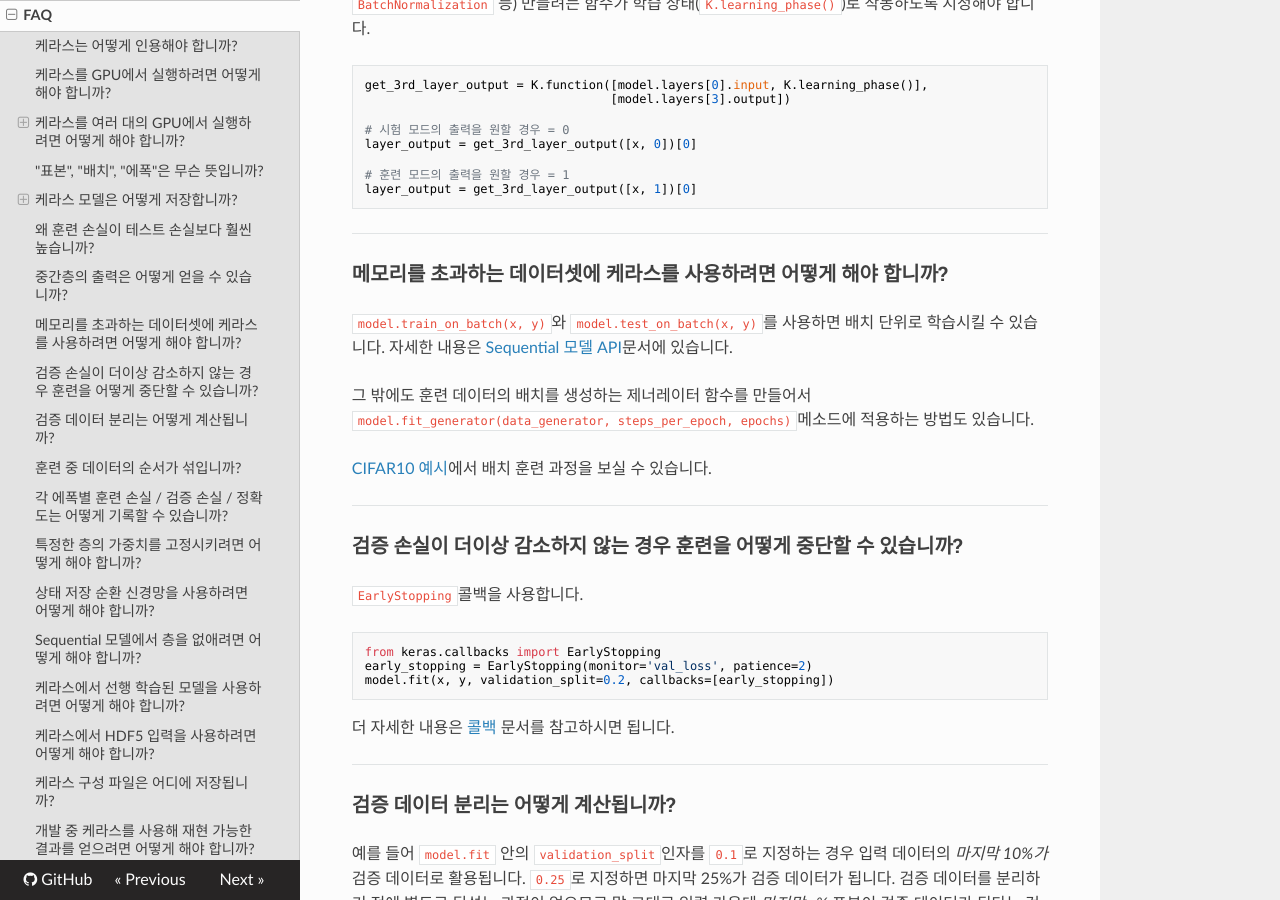
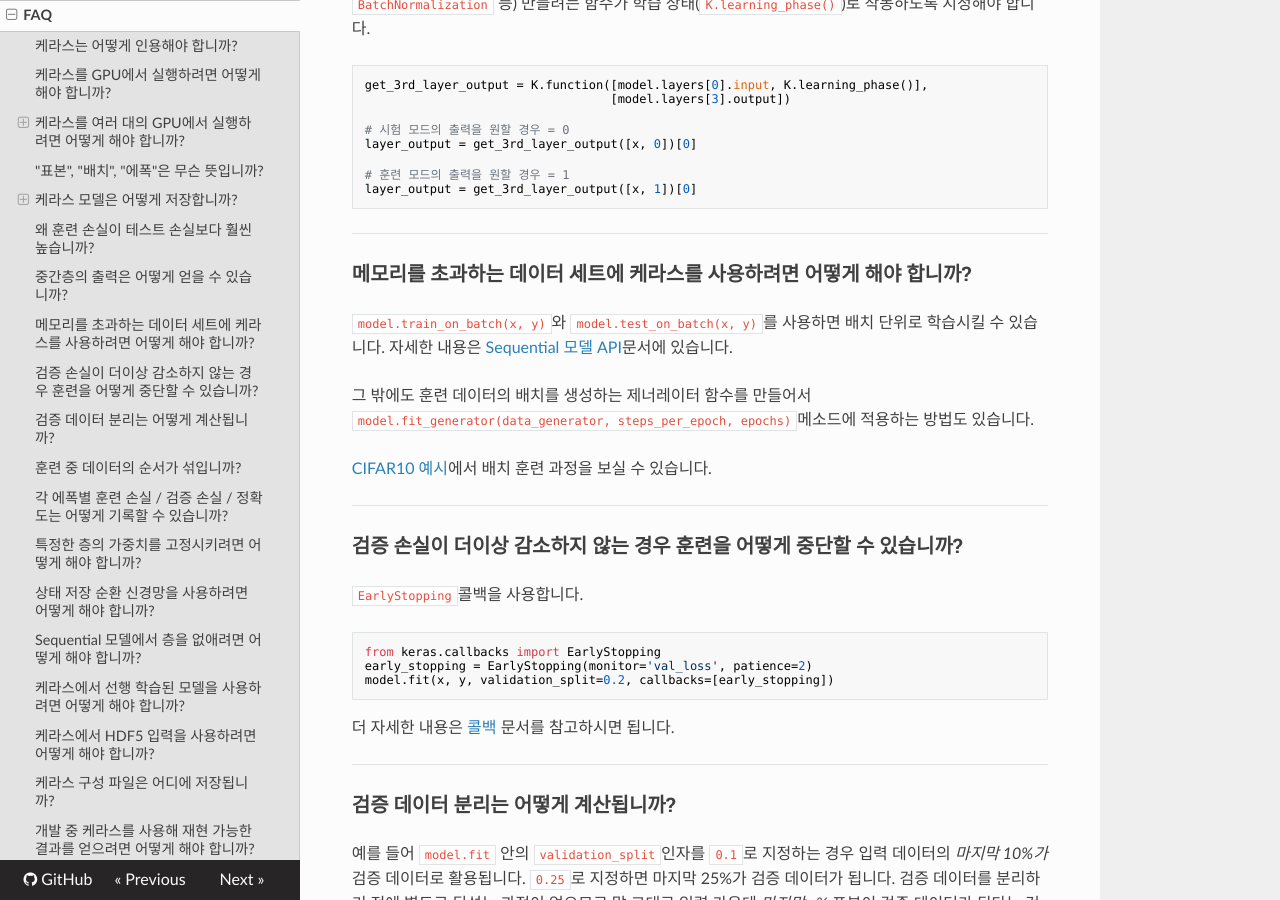
Before and after one commit to keras-team/keras-docs-ko, an MkDocs documentation site: the page built from sources/getting-started/faq.md, in a window 1280 px wide and 900 px high, scrolled down 6418 px. Built offline with MkDocs 1.6.1, drawn with Linux system fonts in a browser that asks for light colours; nearby versions of some CDN libraries.

Commit message:
Update faq.md
데이터셋 -> 데이터 세트

```diff
--- a/sources/getting-started/faq.md
+++ b/sources/getting-started/faq.md
@@ -310,7 +310,7 @@ layer_output = get_3rd_layer_output([x, 1])[0]
 
 ---
 
-### 메모리를 초과하는 데이터셋에 케라스를 사용하려면 어떻게 해야 합니까?
+### 메모리를 초과하는 데이터 세트에 케라스를 사용하려면 어떻게 해야 합니까?
 
 `model.train_on_batch(x, y)`와 `model.test_on_batch(x, y)`를 사용하면 배치 단위로 학습시킬 수 있습니다. 자세한 내용은 [Sequential 모델 API](/models/sequential)문서에 있습니다.
 
```
